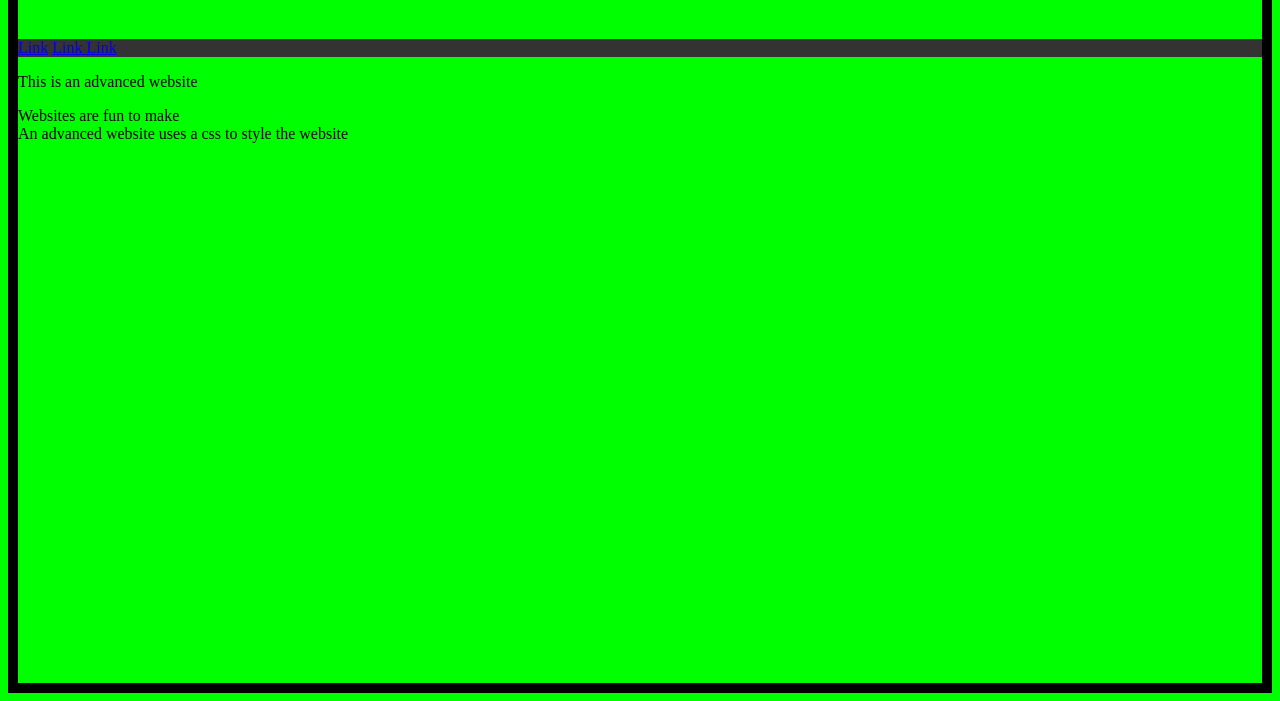
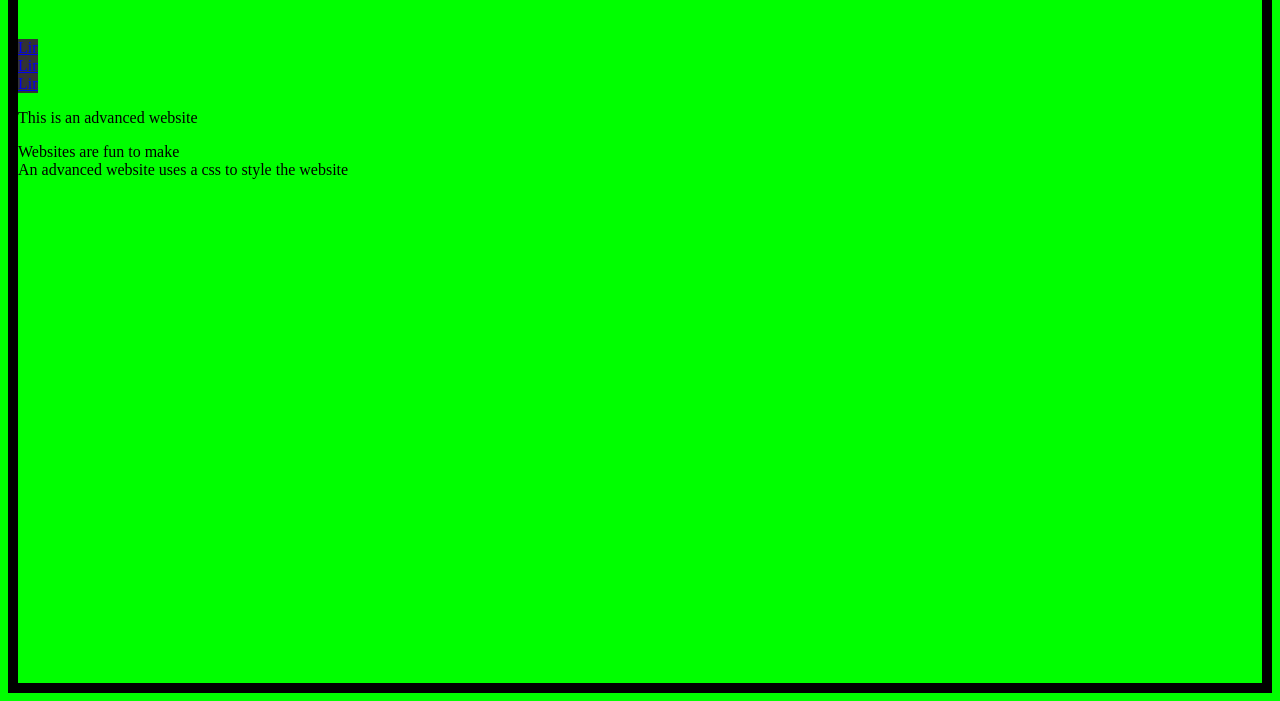
Before and after one commit to Tjweaver21/2nd-Website, a plain HTML site: page index.html in a window 1280 px wide. Shown: the part 99-800 px from the top of the page. Drawn offline with Linux system fonts and the light colour scheme.

Commit message:
Update style.css

```diff
--- a/style.css
+++ b/style.css
@@ -22,4 +22,5 @@ img
 .topnav {
 	overflow: hidden;
 	background-color: #333;
+	width: 20px
 }
```
